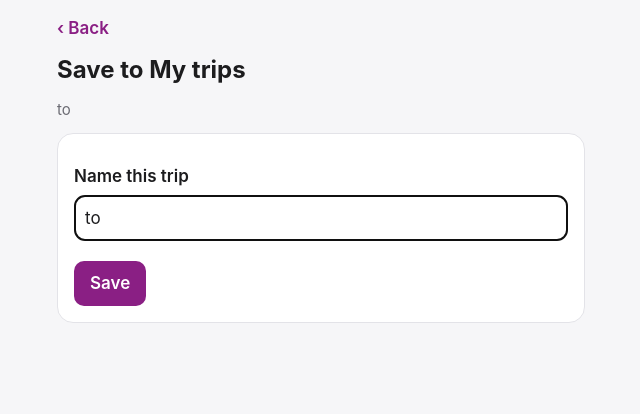
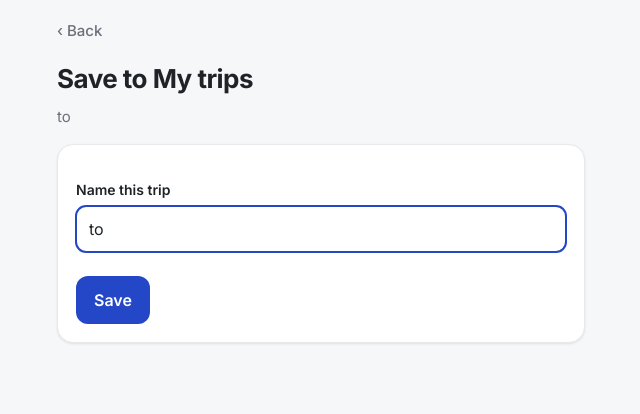
Before and after one commit to peyton-call-32/frontrunner-tool, a Flask app: page /plan/save in a window 1280 px wide. Shown: the top 414 px of the page, without its empty margins (319-959 px from the left). Run offline with Flask 3, Linux system fonts and the light colour scheme; parts of the project's set-up code (start-up, migrations or seed data) failed here and were passed over.

Commit message:
Refresh the look: clean cards, big train and arrival times, one blue accent
Co-Authored-By: Claude Opus 5.5 <noreply@anthropic.com>

```diff
--- a/templates/base.html
+++ b/templates/base.html
@@ -4,111 +4,129 @@
   <meta charset="utf-8">
   <meta name="viewport" content="width=device-width, initial-scale=1">
   <title>{% block title %}My trips{% endblock %} · FrontRunner Tool</title>
+  <link rel="preconnect" href="https://fonts.googleapis.com">
+  <link rel="preconnect" href="https://fonts.gstatic.com" crossorigin>
+  <link href="https://fonts.googleapis.com/css2?family=Inter:wght@400;500;600;700&display=swap" rel="stylesheet">
   <style>
     :root {
-      --bg: #f6f6f8; --card: #ffffff; --text: #1c1c1e; --muted: #6b6b73; --line: #e3e3e8;
-      --accent: #8a1f84; --accent-soft: #f6e7f5; --danger: #b3261e;
+      --bg: #f6f7f9; --card: #ffffff; --text: #1f2328; --muted: #6b7079; --faint: #9aa0a8; --line: #e7e9ed;
+      --shadow: 0 1px 2px rgba(16,24,40,.04), 0 1px 3px rgba(16,24,40,.06); --chip: #eef0f3;
+      /* One accent, used sparingly: the main button and small highlights */
+      --accent: #2447c7; --accent-soft: #eaf0ff; --on-accent: #fff; --danger: #c0352b;
       /* "leaving soon" and "tight transfer" are different warnings, so they get different colors */
-      --soon: #c62828; --soon-soft: #fdecea;
-      --tight: #92400e; --tight-soft: #fef3c7;
+      --soon: #d0342c; --soon-soft: #fdecea; --on-soon: #fff;
+      --tight: #9a5b00; --tight-soft: #fff4d6;
     }
     @media (prefers-color-scheme: dark) {
       :root {
-        --bg: #111114; --card: #1c1c21; --text: #f2f2f5; --muted: #a0a0aa; --line: #2e2e36;
-        --accent: #e07ada; --accent-soft: #3a1f39; --danger: #ff8a80;
-        --soon: #ff6b6b; --soon-soft: #3d1a1a;
-        --tight: #fbbf24; --tight-soft: #3a2a0a;
+        --bg: #0f1115; --card: #181b21; --text: #eceef2; --muted: #9ba1ab; --faint: #6c727c; --line: #262a32;
+        --shadow: 0 1px 2px rgba(0,0,0,.4); --chip: #242831;
+        --accent: #7c9cff; --accent-soft: #1b2442; --on-accent: #0f1115; --danger: #ff8a80;
+        --soon: #ff6b61; --soon-soft: #3a1714; --on-soon: #1a0906;
+        --tight: #f5b942; --tight-soft: #33270c;
       }
     }
     * { box-sizing: border-box; }
-    body { margin: 0; background: var(--bg); color: var(--text);
-      font: 17px/1.45 -apple-system, BlinkMacSystemFont, "Segoe UI", Roboto, sans-serif; }
-    main { max-width: 560px; margin: 0 auto; padding: 16px 16px 48px; }
-    header { display: flex; align-items: center; justify-content: space-between; gap: 12px; margin-bottom: 12px; }
-    h1 { font-size: 24px; margin: 0 0 12px; }
+    body { margin: 0; background: var(--bg); color: var(--text); -webkit-font-smoothing: antialiased;
+      font: 16px/1.5 Inter, -apple-system, BlinkMacSystemFont, "Segoe UI", Roboto, sans-serif; }
+    main { max-width: 560px; margin: 0 auto; padding: 20px 16px 56px; }
+    header { display: flex; align-items: center; justify-content: space-between; gap: 12px; margin-bottom: 16px; }
+    h1 { font-size: 26px; font-weight: 700; letter-spacing: -.02em; margin: 0 0 20px; }
     header h1 { margin: 0; }
-    h2 { font-size: 15px; color: var(--muted); font-weight: 600; margin: 28px 0 8px; }
+    h2 { font-size: 13px; font-weight: 600; color: var(--muted); text-transform: uppercase; letter-spacing: .06em;
+      margin: 32px 0 10px; }
     p { margin: 0 0 8px; }
-    a { color: var(--accent); }
-    .back, .edit { text-decoration: none; font-weight: 600; }
+    a { color: var(--text); }
+    .back, .edit { text-decoration: none; font-weight: 500; font-size: 15px; color: var(--muted); }
     .muted { color: var(--muted); }
     .small { font-size: 14px; }
 
     .card { display: block; background: var(--card); border: 1px solid var(--line); border-radius: 16px;
-      padding: 16px; margin-bottom: 12px; color: var(--text); text-decoration: none; }
-    .card.now { border: 2px solid var(--accent); }
-    .card.collapsed { display: flex; justify-content: space-between; font-weight: 600; padding: 14px 16px; }
-    .trip-name { display: block; font-size: 14px; font-weight: 700; color: var(--accent); text-decoration: none;
-      margin-bottom: 8px; }
-    .more { display: block; margin-top: 12px; font-size: 14px; font-weight: 600; text-decoration: none; }
+      box-shadow: var(--shadow); padding: 18px; margin-bottom: 16px; color: var(--text); text-decoration: none; }
+    .card.collapsed { display: flex; justify-content: space-between; align-items: center; font-weight: 500;
+      padding: 16px 18px; }
+    .card.collapsed .muted { color: var(--faint); }
+    .trip-name { display: block; font-size: 13px; font-weight: 600; color: var(--muted); text-decoration: none;
+      margin-bottom: 10px; }
+    .more { display: block; margin-top: 16px; font-size: 14px; font-weight: 500; color: var(--muted);
+      text-decoration: none; }
 
-    /* The answer sentence and its countdown */
+    /* The answer: train time → arrival time, big; everything else quiet */
     .answer { display: flex; align-items: flex-start; justify-content: space-between; gap: 12px; }
-    .sentence { font-size: 20px; line-height: 1.35; margin: 0; }
-    .pill { flex: none; font-size: 14px; font-weight: 700; padding: 4px 10px; border-radius: 999px;
-      background: var(--line); color: var(--text); white-space: nowrap; margin-top: 2px; }
-    .pill.soon { background: var(--soon); color: #fff; }
-    .pill.quiet { background: var(--accent-soft); color: var(--accent); }
+    .times { font-size: 30px; font-weight: 700; letter-spacing: -.02em; line-height: 1.15; margin: 0;
+      font-variant-numeric: tabular-nums; }
+    .times .ampm { font-size: 16px; font-weight: 600; margin-left: 2px; }
+    .times .arrow { color: var(--faint); font-weight: 400; margin: 0 6px; }
+    .meta { font-size: 14px; color: var(--muted); margin: 6px 0 0; }
+    .sentence { font-size: 18px; line-height: 1.4; margin: 0; }
+    .pill { flex: none; font-size: 13px; font-weight: 600; padding: 4px 10px; border-radius: 999px;
+      background: var(--chip); color: var(--muted); white-space: nowrap; margin-top: 4px; }
+    .pill.soon { background: var(--soon); color: var(--on-soon); }
 
     /* Leaving too soon: warning + backup */
-    .rush .sentence { font-size: 17px; color: var(--muted); }
-    .rush-note { color: var(--soon); background: var(--soon-soft); font-weight: 700; padding: 8px 10px;
-      border-radius: 10px; margin: 8px 0; }
-    .backup { margin-top: 14px; padding-top: 14px; border-top: 1px solid var(--line); }
-    .label { font-size: 13px; font-weight: 700; text-transform: uppercase; letter-spacing: .04em;
-      color: var(--muted); margin-bottom: 6px; }
+    .rush .times { font-size: 22px; color: var(--muted); }
+    .rush-note { color: var(--soon); background: var(--soon-soft); font-weight: 600; font-size: 14px;
+      padding: 8px 12px; border-radius: 10px; margin: 12px 0 0; }
+    .backup { margin-top: 18px; padding-top: 16px; border-top: 1px solid var(--line); }
+    .label { font-size: 12px; font-weight: 600; text-transform: uppercase; letter-spacing: .06em;
+      color: var(--muted); margin: 0 0 6px; }
 
     /* Tight transfer */
-    .tight-note { color: var(--tight); background: var(--tight-soft); font-weight: 600; font-size: 15px;
-      padding: 6px 10px; border-radius: 10px; margin: 10px 0 0; }
+    .tight-note { color: var(--tight); background: var(--tight-soft); font-weight: 600; font-size: 14px;
+      padding: 8px 12px; border-radius: 10px; margin: 14px 0 0; }
 
     /* Step-by-step directions */
-    .steps { list-style: none; padding: 0; margin: 14px 0 6px; font-size: 16px; }
-    .steps li { display: flex; gap: 10px; padding: 5px 0; }
-    .steps .t { width: 72px; flex: none; font-weight: 700; font-variant-numeric: tabular-nums; }
+    .steps { list-style: none; padding: 0; margin: 16px 0 8px; font-size: 15px; }
+    .steps li { display: flex; gap: 12px; padding: 5px 0; }
+    .steps .t { width: 72px; flex: none; font-weight: 600; font-variant-numeric: tabular-nums; }
     .steps li.walk { color: var(--muted); }
     .steps li.walk.tight span:last-child { color: var(--tight); background: var(--tight-soft); font-weight: 600;
       padding: 2px 8px; border-radius: 8px; }
 
     /* One-line options, tap to expand */
     details.line { background: var(--card); border: 1px solid var(--line); border-radius: 12px;
-      margin-bottom: 6px; padding: 0 14px; }
-    details.line summary { padding: 12px 0; cursor: pointer; font-variant-numeric: tabular-nums; }
+      margin-bottom: 8px; padding: 0 14px; font-size: 15px; }
+    details.line summary { display: flex; justify-content: space-between; gap: 12px; padding: 12px 0;
+      cursor: pointer; list-style: none; font-variant-numeric: tabular-nums; }
+    details.line summary::-webkit-details-marker { display: none; }
+    details.line summary b { font-weight: 600; }
+    details.line summary span { color: var(--muted); }
     details.line[open] { padding-bottom: 8px; }
     details summary { cursor: pointer; }
-    details.earlier > summary { color: var(--muted); margin: 24px 0 8px; }
+    .card details > summary { color: var(--muted); font-size: 14px; font-weight: 500; margin-top: 12px; }
+    details.earlier > summary { color: var(--muted); font-size: 14px; margin: 28px 0 10px; }
 
     /* Arrive-by, deliberately small */
     details.arrive { font-size: 15px; margin: 4px 0 0; }
-    details.arrive > summary { color: var(--accent); font-weight: 600; padding: 6px 0; }
+    details.arrive > summary { color: var(--accent); font-weight: 600; font-size: 14px; padding: 6px 0; }
     details.arrive form { margin: 8px 0 12px; }
     details.arrive p { margin-top: 8px; }
 
-    .btn { display: inline-block; border: 0; border-radius: 10px; padding: 10px 16px; font: inherit; font-weight: 600;
-      background: var(--accent); color: #fff; text-decoration: none; cursor: pointer; }
-    .btn.small { padding: 6px 12px; font-size: 15px; }
-    .btn.wide { display: block; text-align: center; margin-top: 20px; }
-    .saved { background: var(--accent-soft); color: var(--accent); font-weight: 600; padding: 10px 12px;
-      border-radius: 10px; margin-bottom: 12px; }
-    .note { font-size: 14px; color: var(--muted); margin: 4px 0 16px; }
+    .btn { display: inline-block; border: 0; border-radius: 12px; padding: 12px 18px; font: inherit; font-weight: 600;
+      background: var(--accent); color: var(--on-accent); text-decoration: none; cursor: pointer; }
+    .btn.small { padding: 7px 14px; font-size: 14px; }
+    .btn.wide { display: block; text-align: center; margin-top: 28px; }
+    .btn.secondary { background: var(--card); color: var(--text); border: 1px solid var(--line); box-shadow: var(--shadow); }
+    .btn.danger { background: transparent; color: var(--danger); border: 1px solid var(--line); }
+    .saved { background: var(--accent-soft); color: var(--accent); font-weight: 600; font-size: 15px;
+      padding: 10px 14px; border-radius: 12px; margin-bottom: 16px; }
+    .note { font-size: 14px; color: var(--muted); margin: 4px 0 20px; }
+    .summary { font-size: 15px; color: var(--muted); margin: -12px 0 16px; }
     .choice { display: flex; align-items: center; gap: 10px; font-weight: 400; margin: 8px 0; }
-    .choice input[type=radio] { width: auto; margin: 0; }
+    .choice input[type=radio] { width: auto; margin: 0; accent-color: var(--accent); }
     .choice input[type=time], .choice input[type=date] { width: auto; padding: 6px 8px; }
     fieldset { border: 0; padding: 0; margin: 0; }
-    legend { font-weight: 600; margin: 14px 0 2px; padding: 0; }
-    .summary { font-size: 15px; color: var(--muted); margin-bottom: 12px; }
-    .btn.secondary { background: transparent; color: var(--accent); border: 1px solid var(--line); }
-    .btn.danger { background: transparent; color: var(--danger); border: 1px solid var(--line); }
-    @media (prefers-color-scheme: dark) { .btn:not(.secondary):not(.danger) { color: #111; } }
+    legend { font-weight: 600; font-size: 14px; margin: 18px 0 4px; padding: 0; }
     form.inline { display: flex; gap: 8px; align-items: center; flex-wrap: wrap; }
     form.inline label { margin: 0; }
-    label { display: block; font-weight: 600; margin: 14px 0 6px; }
-    input, select { font: inherit; width: 100%; padding: 10px; border-radius: 10px; border: 1px solid var(--line);
+    label { display: block; font-weight: 600; font-size: 14px; margin: 16px 0 6px; }
+    input, select { font: inherit; width: 100%; padding: 10px 12px; border-radius: 10px; border: 1px solid var(--line);
       background: var(--card); color: var(--text); }
+    input:focus, select:focus { outline: 2px solid var(--accent); outline-offset: -1px; }
     form.inline input { width: auto; padding: 6px 8px; }
-    .error { background: var(--card); border: 1px solid var(--danger); color: var(--danger); padding: 12px;
-      border-radius: 10px; margin-bottom: 12px; }
-    .actions { display: flex; gap: 8px; margin-top: 20px; flex-wrap: wrap; }
+    .error { background: var(--soon-soft); color: var(--danger); font-weight: 500; padding: 12px 14px;
+      border-radius: 12px; margin-bottom: 16px; }
+    .actions { display: flex; gap: 8px; margin-top: 24px; flex-wrap: wrap; }
   </style>
 </head>
 <body>
--- a/templates/index.html
+++ b/templates/index.html
@@ -36,5 +36,5 @@
   <p class="muted">Plan a trip, then save the ones you take often.</p>
 {% endfor %}
 
-<a class="btn {{ 'secondary' if cards }} wide" href="{{ url_for('plan_trip') }}">Plan a trip</a>
+<a class="btn wide" href="{{ url_for('plan_trip') }}">Plan a trip</a>
 {% endblock %}
```
Also changed, not shown: templates/_option.html (+27 -8 lines).
